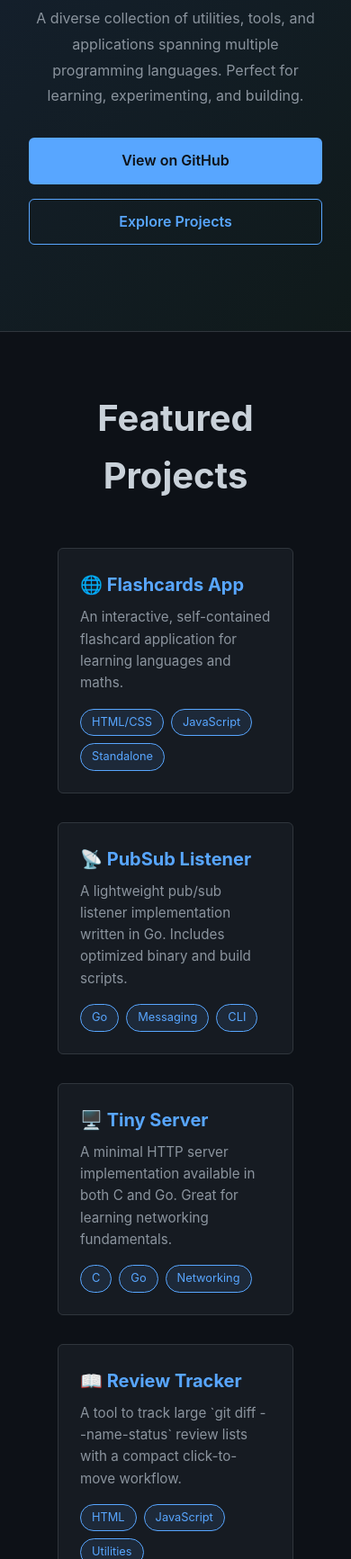
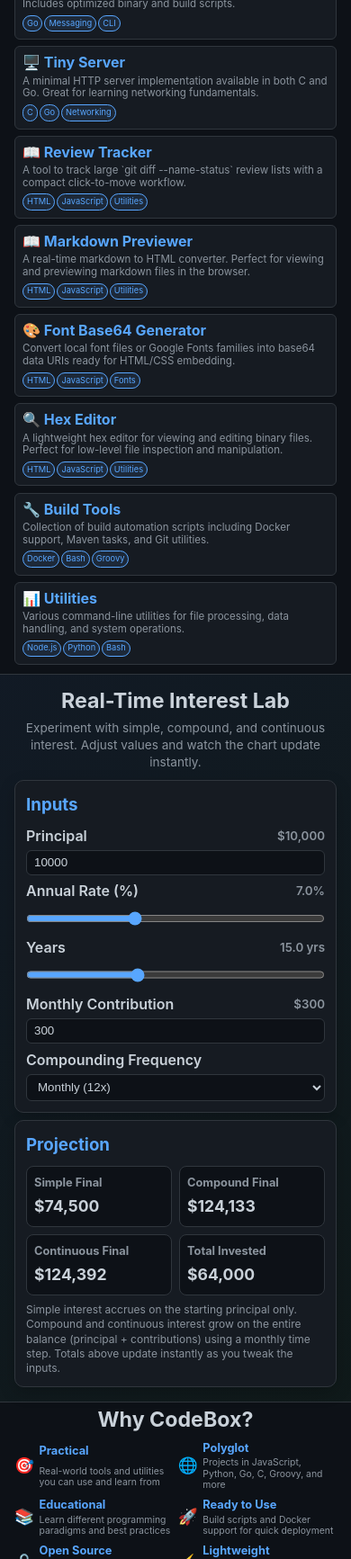
Before and after one commit to anusrnm/codebox, a plain HTML site: page docs/index.html in a window 390 px wide. Shown: the part 267-2000 px from the top of the page at 90% size. Drawn offline with Linux system fonts and the light colour scheme.

Commit message:
Refactor layout and styles for improved responsiveness and UI consistency

```diff
--- a/docs/index.html
+++ b/docs/index.html
@@ -32,16 +32,20 @@
             background-color: var(--primary);
             color: var(--text);
             line-height: 1.6;
+            display: grid;
+            grid-template-columns: minmax(0, 1.15fr) minmax(360px, 0.85fr);
+            align-content: start;
         }
 
         /* Navigation */
         nav {
+            grid-column: 1 / -1;
             position: sticky;
             top: 0;
             background: rgba(13, 17, 23, 0.95);
             backdrop-filter: blur(10px);
             border-bottom: 1px solid var(--border);
-            padding: 1rem 2rem;
+            padding: 0.3rem 1rem;
             z-index: 1000;
         }
 
@@ -54,7 +58,7 @@
         }
 
         .nav-logo {
-            font-size: 1.5rem;
+            font-size: 1.25rem;
             font-weight: bold;
             color: var(--accent);
             text-decoration: none;
@@ -62,7 +66,7 @@
 
         .nav-links {
             display: flex;
-            gap: 2rem;
+            gap: 1.25rem;
             list-style: none;
         }
 
@@ -76,104 +80,40 @@
             color: var(--accent-hover);
         }
 
-        /* Hero Section */
-        .hero {
-            background: linear-gradient(135deg, rgba(88, 166, 255, 0.1) 0%, rgba(63, 185, 80, 0.05) 100%);
-            border-bottom: 1px solid var(--border);
-            padding: 6rem 2rem;
-            text-align: center;
-        }
-
-        .hero-container {
-            max-width: 900px;
-            margin: 0 auto;
-        }
-
-        .hero h1 {
-            font-size: 3.5rem;
-            margin-bottom: 1rem;
-            background: linear-gradient(135deg, var(--accent) 0%, var(--success) 100%);
-            -webkit-background-clip: text;
-            -webkit-text-fill-color: transparent;
-            background-clip: text;
-        }
-
-        .hero p {
-            font-size: 1.25rem;
-            color: var(--text-secondary);
-            margin-bottom: 2rem;
-            line-height: 1.8;
-        }
-
-        .hero-buttons {
-            display: flex;
-            gap: 1rem;
-            justify-content: center;
-            flex-wrap: wrap;
-        }
-
-        .btn {
-            padding: 0.75rem 1.5rem;
-            border-radius: 6px;
-            text-decoration: none;
-            font-weight: 600;
-            transition: all 0.3s;
-            border: 1px solid transparent;
-            cursor: pointer;
-        }
-
-        .btn-primary {
-            background-color: var(--accent);
-            color: var(--primary);
-        }
-
-        .btn-primary:hover {
-            background-color: var(--accent-hover);
-            transform: translateY(-2px);
-        }
-
-        .btn-secondary {
-            background-color: transparent;
-            color: var(--accent);
-            border-color: var(--accent);
-        }
-
-        .btn-secondary:hover {
-            background-color: rgba(88, 166, 255, 0.1);
-            transform: translateY(-2px);
-        }
-
         /* Main Content */
         .container {
-            max-width: 1200px;
+            max-width: 100%;
             margin: 0 auto;
-            padding: 0 2rem;
+            padding: 0;
         }
 
         /* Projects Section */
         .projects {
-            padding: 4rem 2rem;
+            grid-column: 1;
+            min-width: 0;
+            padding: 0.65rem 1.25rem;
             border-bottom: 1px solid var(--border);
         }
 
         .section-title {
-            font-size: 2.5rem;
-            margin-bottom: 3rem;
+            font-size: 1.45rem;
+            line-height: 1.2;
+            margin-bottom: 0.45rem;
             text-align: center;
         }
 
         .projects-grid {
             display: grid;
-            grid-template-columns: repeat(auto-fit, minmax(300px, 1fr));
-            gap: 2rem;
-            margin-bottom: 3rem;
+            grid-template-columns: repeat(3, minmax(0, 1fr));
+            gap: 0.45rem;
+            margin-bottom: 0;
         }
 
         .project-card {
             background: var(--secondary);
             border: 1px solid var(--border);
             border-radius: 6px;
-            padding: 1.5rem;
+            padding: 0.5rem;
             transition: all 0.3s;
             position: relative;
             overflow: hidden;
@@ -210,67 +150,79 @@
 
         .project-card h3 {
             color: var(--accent);
-            margin-bottom: 0.5rem;
-            font-size: 1.25rem;
+            margin-bottom: 0.25rem;
+            font-size: 1rem;
+            line-height: 1.2;
         }
 
         .project-card p {
             color: var(--text-secondary);
-            margin-bottom: 1rem;
-            font-size: 0.95rem;
+            margin-bottom: 0.3rem;
+            font-size: 0.72rem;
+            line-height: 1.2;
         }
 
         .project-tags {
             display: flex;
-            gap: 0.5rem;
-            flex-wrap: wrap;
+            gap: 0.12rem;
+            flex-wrap: nowrap;
         }
 
         .tag {
             background: rgba(88, 166, 255, 0.1);
             color: var(--accent);
-            padding: 0.25rem 0.75rem;
+            padding: 0.05rem 0.25rem;
             border-radius: 20px;
-            font-size: 0.8rem;
+            font-size: 0.58rem;
             border: 1px solid var(--accent);
         }
 
         /* Features Section */
         .features {
-            padding: 4rem 2rem;
+            grid-column: 2;
+            padding: 0.35rem 1rem;
             border-bottom: 1px solid var(--border);
         }
 
         .features-grid {
             display: grid;
-            grid-template-columns: repeat(auto-fit, minmax(250px, 1fr));
-            gap: 2rem;
+            grid-template-columns: repeat(3, minmax(0, 1fr));
+            gap: 0.35rem;
         }
 
         .feature-item {
-            text-align: center;
+            display: grid;
+            grid-template-columns: auto 1fr;
+            align-items: center;
+            column-gap: 0.35rem;
+            text-align: left;
         }
 
         .feature-icon {
-            font-size: 2.5rem;
-            margin-bottom: 1rem;
+            grid-row: 1 / 3;
+            font-size: 1.1rem;
+            margin-bottom: 0;
         }
 
         .feature-item h3 {
-            margin-bottom: 0.5rem;
+            margin-bottom: 0;
+            font-size: 0.8rem;
             color: var(--accent);
         }
 
         .feature-item p {
+            grid-column: 2;
             color: var(--text-secondary);
-            font-size: 0.95rem;
+            font-size: 0.65rem;
+            line-height: 1.2;
         }
 
         /* Footer */
         footer {
+            grid-column: 1 / -1;
             background: var(--secondary);
             border-top: 1px solid var(--border);
-            padding: 3rem 2rem;
+            padding: 0.35rem 1rem;
             text-align: center;
         }
 
@@ -280,13 +232,13 @@
         }
 
         .footer-links {
-            margin-bottom: 1rem;
+            margin-bottom: 0.25rem;
         }
 
         .footer-links a {
             color: var(--accent);
             text-decoration: none;
-            margin: 0 1rem;
+            margin: 0 0.5rem;
             transition: color 0.3s;
         }
 
@@ -296,56 +248,59 @@
 
         .footer-text {
             color: var(--text-secondary);
-            font-size: 0.9rem;
+            font-size: 0.75rem;
         }
 
         /* Interest Lab */
         .interest {
-            padding: 4rem 2rem;
+            grid-column: 2;
+            min-width: 0;
+            padding: 1rem 1.25rem;
             border-bottom: 1px solid var(--border);
             background: linear-gradient(135deg, rgba(88, 166, 255, 0.06) 0%, rgba(63, 185, 80, 0.05) 100%);
         }
 
         .interest .section-title {
-            margin-bottom: 1rem;
+            margin-bottom: 0.35rem;
         }
 
         .section-lead {
             color: var(--text-secondary);
             text-align: center;
-            margin-bottom: 2rem;
-            font-size: 1.05rem;
+            margin-bottom: 0.65rem;
+            font-size: 0.85rem;
+            line-height: 1.4;
         }
 
         .interest-grid {
             display: grid;
-            grid-template-columns: repeat(auto-fit, minmax(320px, 1fr));
-            gap: 1.5rem;
+            grid-template-columns: repeat(2, minmax(0, 1fr));
+            gap: 0.5rem;
         }
 
         .panel {
             background: var(--secondary);
             border: 1px solid var(--border);
             border-radius: 10px;
-            padding: 1.5rem;
-            box-shadow: 0 10px 30px rgba(0, 0, 0, 0.25);
+            padding: 0.75rem;
+            box-shadow: 0 6px 18px rgba(0, 0, 0, 0.2);
         }
 
         .panel h3 {
             color: var(--accent);
-            margin-bottom: 1rem;
+            margin-bottom: 0.4rem;
         }
 
         .controls-grid {
             display: grid;
-            grid-template-columns: repeat(auto-fit, minmax(240px, 1fr));
-            gap: 1rem;
+            grid-template-columns: 1fr;
+            gap: 0.35rem;
         }
 
         .field {
             display: flex;
             flex-direction: column;
-            gap: 0.35rem;
+            gap: 0.15rem;
         }
 
         .field label {
@@ -365,7 +320,7 @@
             background: var(--primary);
             border: 1px solid var(--border);
             color: var(--text);
-            padding: 0.6rem 0.75rem;
+            padding: 0.35rem 0.5rem;
             border-radius: 6px;
             outline: none;
         }
@@ -377,15 +332,15 @@
 
         .chips {
             display: flex;
-            gap: 0.5rem;
+            gap: 0.35rem;
             flex-wrap: wrap;
-            margin: 1rem 0 0.5rem;
+            margin: 0.5rem 0 0.25rem;
         }
 
         .chip {
             background: rgba(88, 166, 255, 0.12);
             color: var(--accent);
-            padding: 0.4rem 0.75rem;
+            padding: 0.25rem 0.55rem;
             border-radius: 999px;
             border: 1px solid var(--border);
             font-size: 0.85rem;
@@ -394,68 +349,69 @@
 
         .results-grid {
             display: grid;
-            grid-template-columns: repeat(auto-fit, minmax(200px, 1fr));
-            gap: 1rem;
-            margin: 1rem 0 1.5rem;
+            grid-template-columns: repeat(2, minmax(0, 1fr));
+            gap: 0.5rem;
+            margin: 0.5rem 0;
         }
 
         .metric {
             background: var(--primary);
             border: 1px solid var(--border);
             border-radius: 8px;
-            padding: 1rem;
+            padding: 0.5rem;
         }
 
         .metric h4 {
             color: var(--text-secondary);
-            font-size: 0.95rem;
-            margin-bottom: 0.35rem;
+            font-size: 0.8rem;
+            margin-bottom: 0.1rem;
         }
 
         .metric .value {
-            font-size: 1.4rem;
+            font-size: 1.1rem;
             font-weight: 700;
         }
 
         .note {
             color: var(--text-secondary);
-            font-size: 0.9rem;
-            margin-top: 0.5rem;
+            font-size: 0.75rem;
+            line-height: 1.35;
+            margin-top: 0.25rem;
         }
 
         /* Responsive */
-        @media (max-width: 768px) {
-            .hero h1 {
-                font-size: 2rem;
+        @media (max-width: 1100px) {
+            body {
+                grid-template-columns: minmax(0, 1fr);
             }
 
-            .hero p {
-                font-size: 1rem;
+            .projects,
+            .interest,
+            .features {
+                grid-column: 1;
             }
 
-            .nav-links {
-                gap: 1rem;
-                font-size: 0.9rem;
+            .projects-grid {
+                grid-template-columns: repeat(auto-fit, minmax(240px, 1fr));
             }
 
-            .hero-buttons {
-                flex-direction: column;
+            .features-grid {
+                grid-template-columns: repeat(auto-fit, minmax(150px, 1fr));
             }
 
-            .btn {
-                width: 100%;
+            .controls-grid {
+                grid-template-columns: repeat(3, minmax(0, 1fr));
+            }
+        }
+
+        @media (max-width: 768px) {
+            .nav-links {
+                gap: 0.65rem;
+                font-size: 0.9rem;
             }
 
             .projects-grid {
                 grid-template-columns: 1fr;
-                margin-left: auto;
-                margin-right: auto;
-            }
-
-            .project-card {
-                margin-left: auto;
-                margin-right: auto;
-                max-width: 100%;
             }
 
             .interest-grid {
@@ -467,16 +423,18 @@
             }
 
             .results-grid {
-                grid-template-columns: 1fr;
-            }
-
-            .panel {
-                margin-left: auto;
-                margin-right: auto;
+                grid-template-columns: repeat(2, minmax(0, 1fr));
             }
 
             .features-grid {
-                grid-template-columns: 1fr;
+                grid-template-columns: repeat(2, minmax(0, 1fr));
+            }
+
+            .projects,
+            .interest,
+            .features {
+                padding-left: 1rem;
+                padding-right: 1rem;
             }
         }
 
@@ -516,18 +474,6 @@
             </ul>
         </div>
     </nav>
-
-    <!-- Hero Section -->
-    <section class="hero">
-        <div class="hero-container">
-            <h1>CodeBox</h1>
-            <p>A diverse collection of utilities, tools, and applications spanning multiple programming languages. Perfect for learning, experimenting, and building.</p>
-            <div class="hero-buttons">
-                <a href="https://github.com/anusrnm/codebox" class="btn btn-primary">View on GitHub</a>
-                <a href="#projects" class="btn btn-secondary">Explore Projects</a>
-            </div>
-        </div>
-    </section>
 
     <!-- Projects Section -->
     <section class="projects" id="projects">
```
